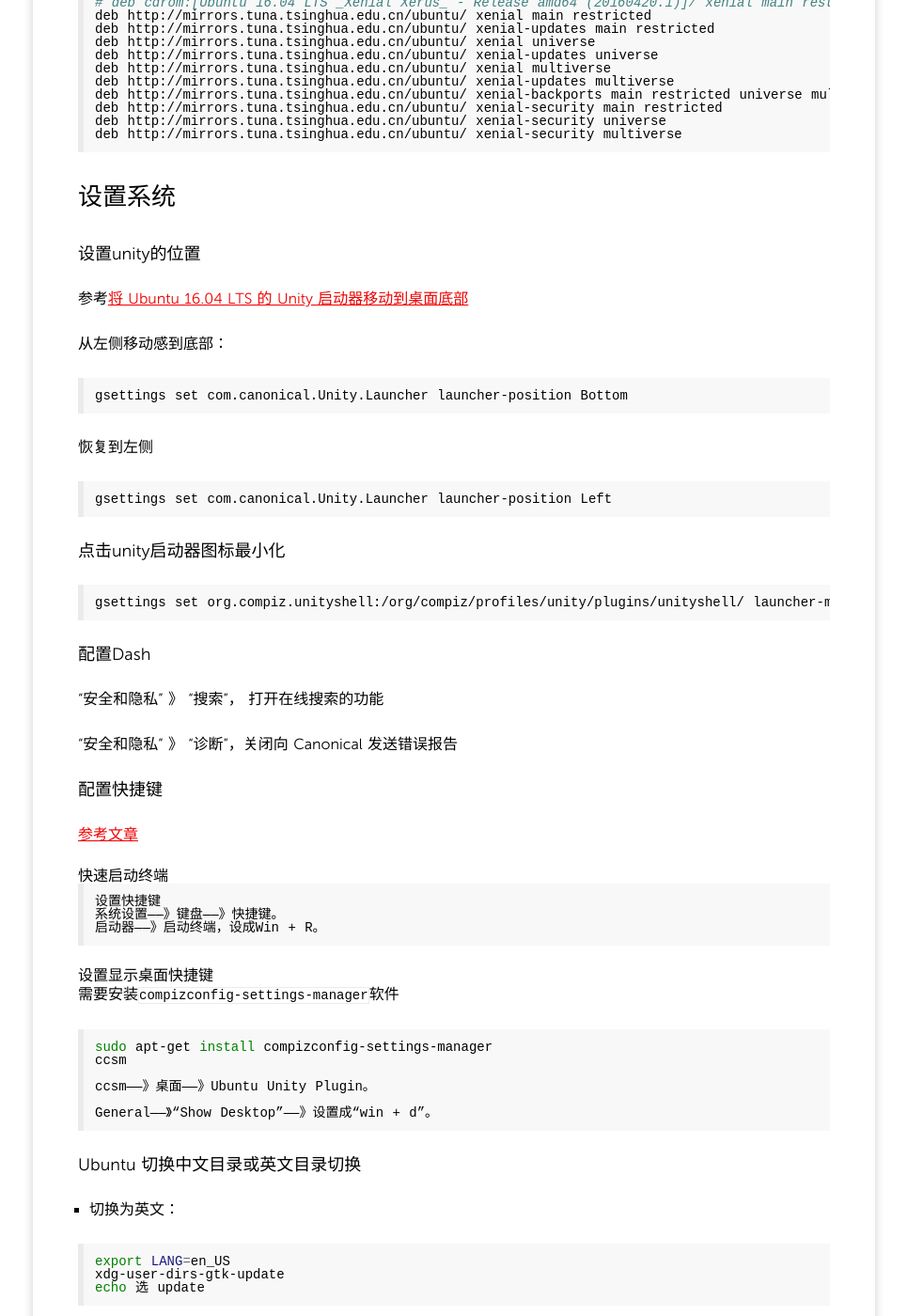
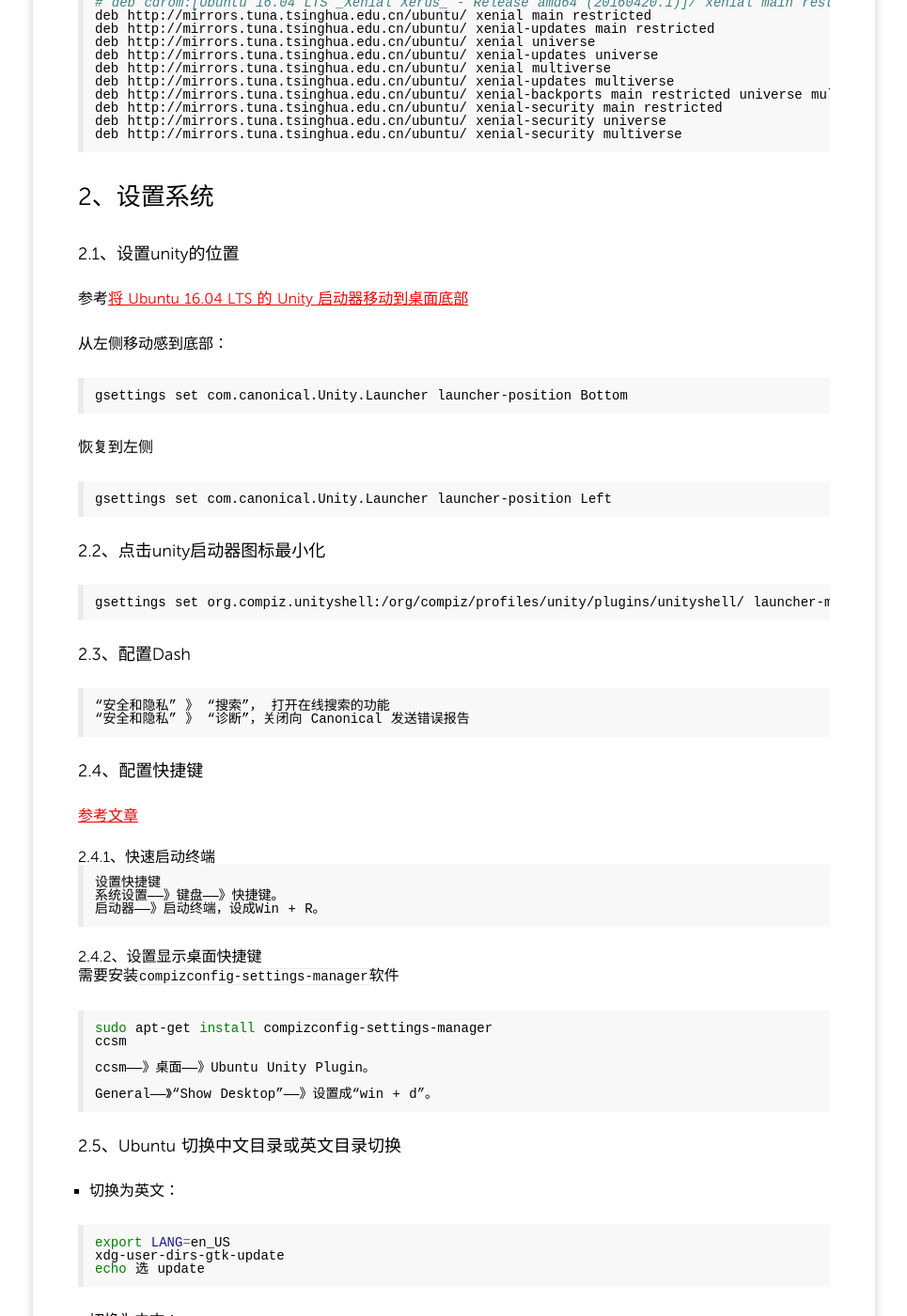
Before and after one commit to niuziru/niuziru.github.io, a Jekyll site: the page built from _posts/2017/2017-12-05-things-after-install-ubuntu16.04-with-Upan.md, in a window 1280 px wide and 1400 px high, scrolled down 1302 px. Shown: the whole window at 94% size, without its empty margins (157-1122 px from the left). Built offline with Jekyll 4.4.1, drawn with Linux system fonts in a browser that asks for light colours; some of the changed text lies outside the part shown.

Commit message:
update after install ubuntu16.04

````diff
--- a/_posts/2017/2017-12-05-things-after-install-ubuntu16.04-with-Upan.md
+++ b/_posts/2017/2017-12-05-things-after-install-ubuntu16.04-with-Upan.md
@@ -14,16 +14,16 @@ tags:
 
 # 系统安装完毕后
 
-## 更系统源
+## 1、更系统源
 
-### 如何更改源
+### 1.1、 如何更改源
 
 可以在软件更新中选择源,
 使用如下命令更改(修改前先备份):
 
     sudo vim /etc/apt/source.list
 
-### 阿里云
+### 1.2、 阿里云
 
 ```sh
 deb http://mirrors.aliyun.com/ubuntu/ quantal main restricted universe multiverse
@@ -38,7 +38,7 @@ deb-src http://mirrors.aliyun.com/ubuntu/ quantal-proposed main restricted unive
 deb-src http://mirrors.aliyun.com/ubuntu/ quantal-backports main restricted universe multiverse
 ```
 
-### 东北大学
+### 1.3、 东北大学
 
 ```sh
 deb-src http://mirror.neu.edu.cn/ubuntu/ xenial main restricted #Added by software-properties
@@ -60,7 +60,7 @@ deb http://mirror.neu.edu.cn/ubuntu/ xenial-security universe
 deb http://mirror.neu.edu.cn/ubuntu/ xenial-security multiverse
 ```
 
-### 清华大学
+### 1.4、 清华大学
 
 ```sh
 # deb cdrom:[Ubuntu 16.04 LTS _Xenial Xerus_ - Release amd64 (20160420.1)]/ xenial main restricted
@@ -77,9 +77,9 @@ deb http://mirrors.tuna.tsinghua.edu.cn/ubuntu/ xenial-security multiverse
 ```
 
 
-## 设置系统
+## 2、设置系统
 
-### 设置unity的位置
+### 2.1、设置unity的位置
 参考[将 Ubuntu 16.04 LTS 的 Unity 启动器移动到桌面底部](http://www.linuxidc.com/Linux/2016-03/129359.htm)
 
 从左侧移动感到底部：
@@ -90,21 +90,20 @@ deb http://mirrors.tuna.tsinghua.edu.cn/ubuntu/ xenial-security multiverse
 
     gsettings set com.canonical.Unity.Launcher launcher-position Left
 
-### 点击unity启动器图标最小化
+### 2.2、点击unity启动器图标最小化
 
     gsettings set org.compiz.unityshell:/org/compiz/profiles/unity/plugins/unityshell/ launcher-minimize-window true
 
-### 配置Dash
+### 2.3、配置Dash
 
-“安全和隐私” 》 “搜索”， 打开在线搜索的功能
+    “安全和隐私” 》 “搜索”， 打开在线搜索的功能
+    “安全和隐私” 》 “诊断”，关闭向 Canonical 发送错误报告
 
-“安全和隐私” 》 “诊断”，关闭向 Canonical 发送错误报告
-
-### 配置快捷键
+### 2.4、配置快捷键
 
 [参考文章](https://www.cnblogs.com/sink_cup/archive/2013/04/26/1987901.html)
 
-#### 快速启动终端
+#### 2.4.1、快速启动终端
 
 ```sh
 设置快捷键
@@ -112,7 +111,7 @@ deb http://mirrors.tuna.tsinghua.edu.cn/ubuntu/ xenial-security multiverse
 启动器——》启动终端，设成Win + R。
 ```
 
-#### 设置显示桌面快捷键
+#### 2.4.2、设置显示桌面快捷键
 需要安装`compizconfig-settings-manager`软件
 
 ```sh
@@ -124,7 +123,7 @@ ccsm——》桌面——》Ubuntu Unity Plugin。
 General——》“Show Desktop”——》设置成“win + d”。
 ```
 
-### Ubuntu 切换中文目录或英文目录切换
+### 2.5、Ubuntu 切换中文目录或英文目录切换
 
 * 切换为英文：
 
@@ -144,14 +143,14 @@ echo 选“不要再提醒”和“保持原来的名称”
 
 `该配置需要重启生效`
 
-### ssh忽略known_hosts
+### 2.6、ssh忽略known_hosts
 
 ```sh
 mkdir -p ~/.ssh
 echo -e "StrictHostKeyChecking no\nUserKnownHostsFile /dev/null" > ~/.ssh/config
 ```
 
-### 安装gofont字体
+### 2.7、安装gofont字体
 
 从github下载gofont, `git clone https://github.com/golang/image.git`, 拷贝`font/gofont/ttfs/`下面的字体到系统字体中：
 
@@ -167,7 +166,7 @@ sudo fc-cache -f -v
 
 接着注销ubuntu，再次登录就可以使用该go字体了。
 
-## 安装有道字典
+## 3、安装有道字典
 
 安装有道词典的[1.0.2版本](http://codown.youdao.com/cidian/linux/youdao-dict_1.0.2~ubuntu_amd64.deb)，据说1.1.0版本有依赖问题。暂时不要挑战了。
 
@@ -258,9 +257,9 @@ sudo fc-cache -f -v
   您希望继续执行吗？ [Y/n] y
 ```
 
-## 安装输入法
+## 4、安装输入法
 
-### 搜狗输入发
+### 4.1、搜狗输入发
 
 参照[Ubuntu 16.04安装sogou 拼音输入法](http://blog.csdn.net/ljheee/article/details/52966456)和[Ubuntu16.04常用软件](http://blog.csdn.net/bt8023cpt/article/details/53997607)
 
@@ -273,9 +272,9 @@ $ sudo apt-get install -f
 $ sudo dpkg -i sogoupinyin_2.1.0.0082_amd64.deb
 ```
 
-## 安装播放器
+## 5、安装播放器
 
-### 网易云音乐
+### 5.1、网易云音乐
 
 下载[网易云音乐](http://music.163.com/#/download)
 
@@ -307,26 +306,26 @@ $ sudo dpkg -i sogoupinyin_2.1.0.0082_amd64.deb
     sudo apt-get install atom
 ```
 
-## 安装xmind
+## 7、安装xmind
 
 * [下载xmind](http://www.xmind.net/download/linux/)
 * [安装xmind](http://blog.csdn.net/faryang/article/details/70238326)
 
-## 安装FoxitReader
+## 8、安装FoxitReader
 
 * [下载FoxitReader x64版本](http://cdn01.foxitsoftware.com/pub/foxit/reader/desktop/linux/2.x/2.4/en_us/FoxitReader2.4.1.0609_Server_x64_enu_Setup.run.tar.gz)
 * [安装FoxitReader](https://www.cnblogs.com/EasonJim/p/7231936.html)
 
-## 安装WPS
+## 9、安装WPS
 
 * 下载[WPS软件包](http://linux.wps.cn/)
-* 下载[WPS依赖的字体](../../packages/wps_symbol_fonts.zip)(违删)
+* 下载[WPS依赖的字体](https://github.com/neujie/neujie.github.io/blob/master/packages/wps_symbol_fonts.zip)(违删)
 * 安装字体方法参照`安装gofont操作`
 
-## 图形软件
+## 10、图形软件
 
-### 画图工具
-#### Dia
+### 10.1、画图工具
+#### 10.1.1、Dia
 
 在软件仓库里找`dia`或者使用：
 
@@ -334,13 +333,13 @@ $ sudo dpkg -i sogoupinyin_2.1.0.0082_amd64.deb
 sudo apt-get install dia
 ```
 
-#### kolourpaint
+#### 10.1.2、kolourpaint
 
 ```bash
 sudo apt-get install  kolourpaint4
 ```
 
-#### shutter
+#### 10.1.3、shutter
 
 ```bash
 sudo apt-get install shutter
@@ -367,6 +366,3 @@ $ sudo apt-get install dconf-tools
     exec  x-terminal-emulator
     exec-arg -e
 ```
-
-*
-*
````
Also changed, not shown: other parts of _posts/2017/2017-12-05-things-after-install-ubuntu16.04-with-Upan.md (+2 -2 lines).
